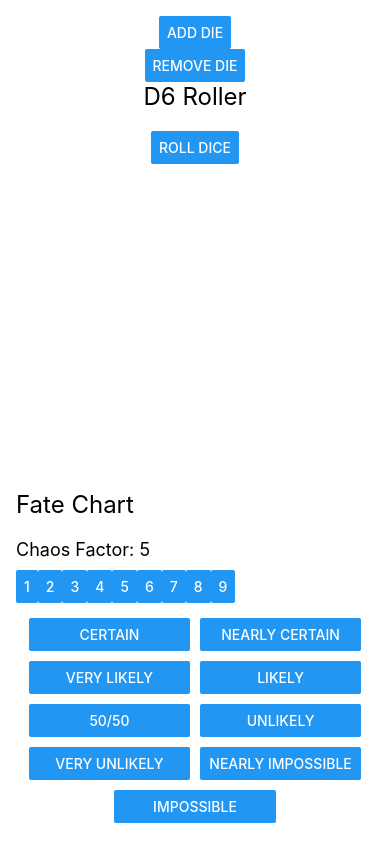
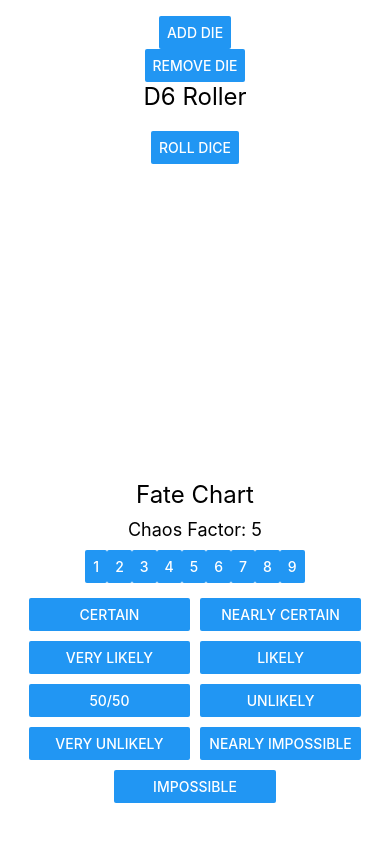
Before and after one commit to Aadrik/DiceRoller, a React Native app: screen / in a window 390 px wide. Built offline with nearby package versions, Linux system fonts and the light colour scheme.

Commit message:
Add: FateChartSelector styles
Added a stylesheet.create for the FateChartSelector component.

```diff
--- a/FateChartSelector.tsx
+++ b/FateChartSelector.tsx
@@ -1,5 +1,5 @@
 import React from "react";
-import { View, Text, Button } from "react-native";
+import { View, Text, Button, StyleSheet } from "react-native";
 import { fateCategories } from "./fateChart.js";
 
 type FateChartSectionProps = {
@@ -14,15 +14,13 @@ export default function FateChartSectionProps({
   rollFate,
 }: FateChartSectionProps) {
   return (
-    <View>
+    <View style={styles.container}>
       {/* Fate Chart Section */}
-      <Text style={{ fontSize: 24, marginVertical: 20 }}>Fate Chart</Text>
+      <Text style={styles.title}>Fate Chart</Text>
 
       {/* Chaos Selector */}
-      <Text style={{ fontSize: 18 }}>Chaos Factor: {chaosLevel}</Text>
-      <View
-        style={{ flexDirection: "row", flexWrap: "wrap", marginVertical: 10 }}
-      >
+      <Text style={styles.chaosText}>Chaos Factor: {chaosLevel}</Text>
+      <View style={styles.chaosSelector}>
         {[...Array(9)].map((_, i) => (
           <Button
             key={i}
@@ -33,15 +31,9 @@ export default function FateChartSectionProps({
       </View>
 
       {/* Odds Button */}
-      <View
-        style={{
-          flexDirection: "row",
-          flexWrap: "wrap",
-          justifyContent: "center",
-        }}
-      >
+      <View style={styles.oddsContainer}>
         {fateCategories.map((odds) => (
-          <View key={odds} style={{ width: "45%", margin: 5 }}>
+          <View key={odds} style={styles.oddsButtonWrapper}>
             <Button key={odds} title={odds} onPress={() => rollFate(odds)} />
           </View>
         ))}
@@ -49,3 +41,31 @@ export default function FateChartSectionProps({
     </View>
   );
 }
+
+const styles = StyleSheet.create({
+  container: {
+    alignItems: "center",
+    marginVertical: 20,
+  },
+  title: {
+    fontSize: 24,
+    marginBottom: 10,
+  },
+  chaosText: {
+    fontSize: 18,
+  },
+  chaosSelector: {
+    flexDirection: "row",
+    flexWrap: "wrap",
+    marginVertical: 10,
+  },
+  oddsContainer: {
+    flexDirection: "row",
+    flexWrap: "wrap",
+    justifyContent: "center",
+  },
+  oddsButtonWrapper: {
+    width: "45%",
+    margin: 5,
+  },
+});
```
